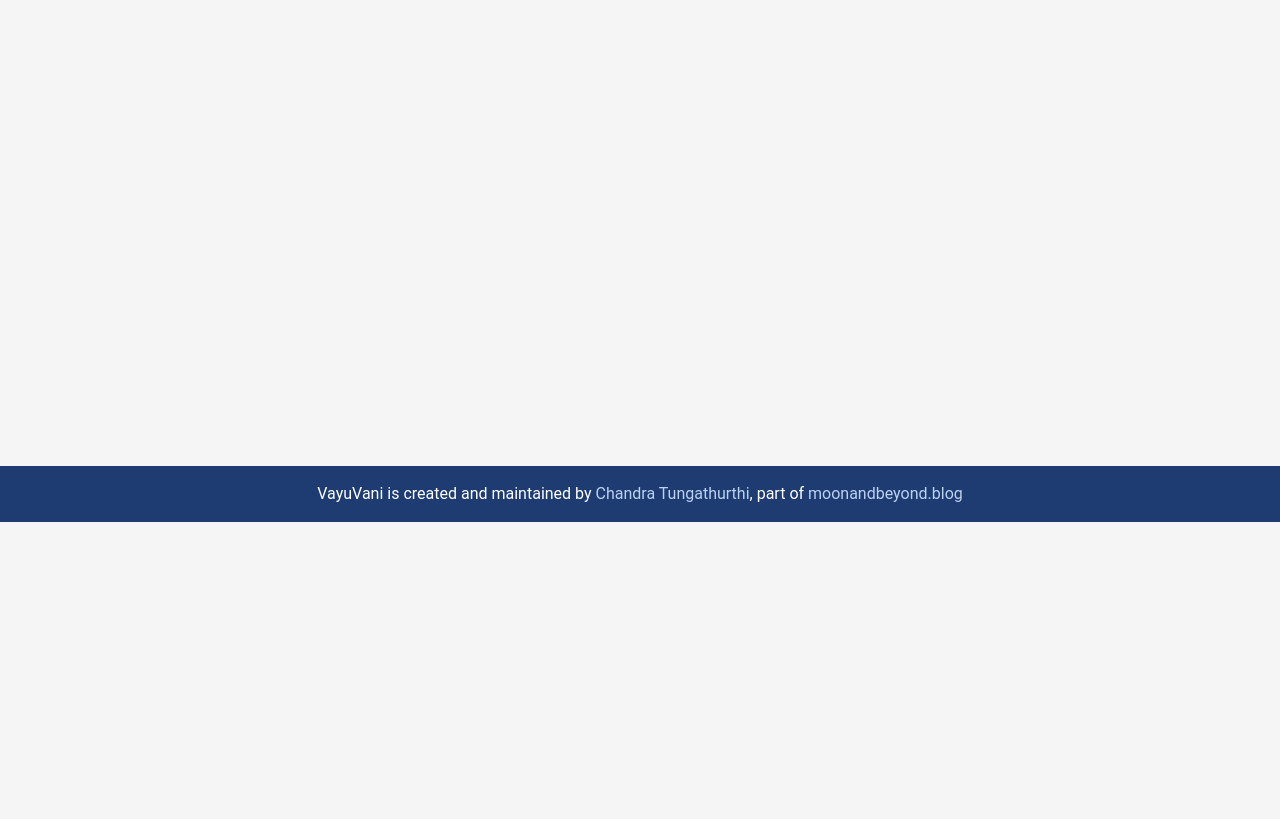
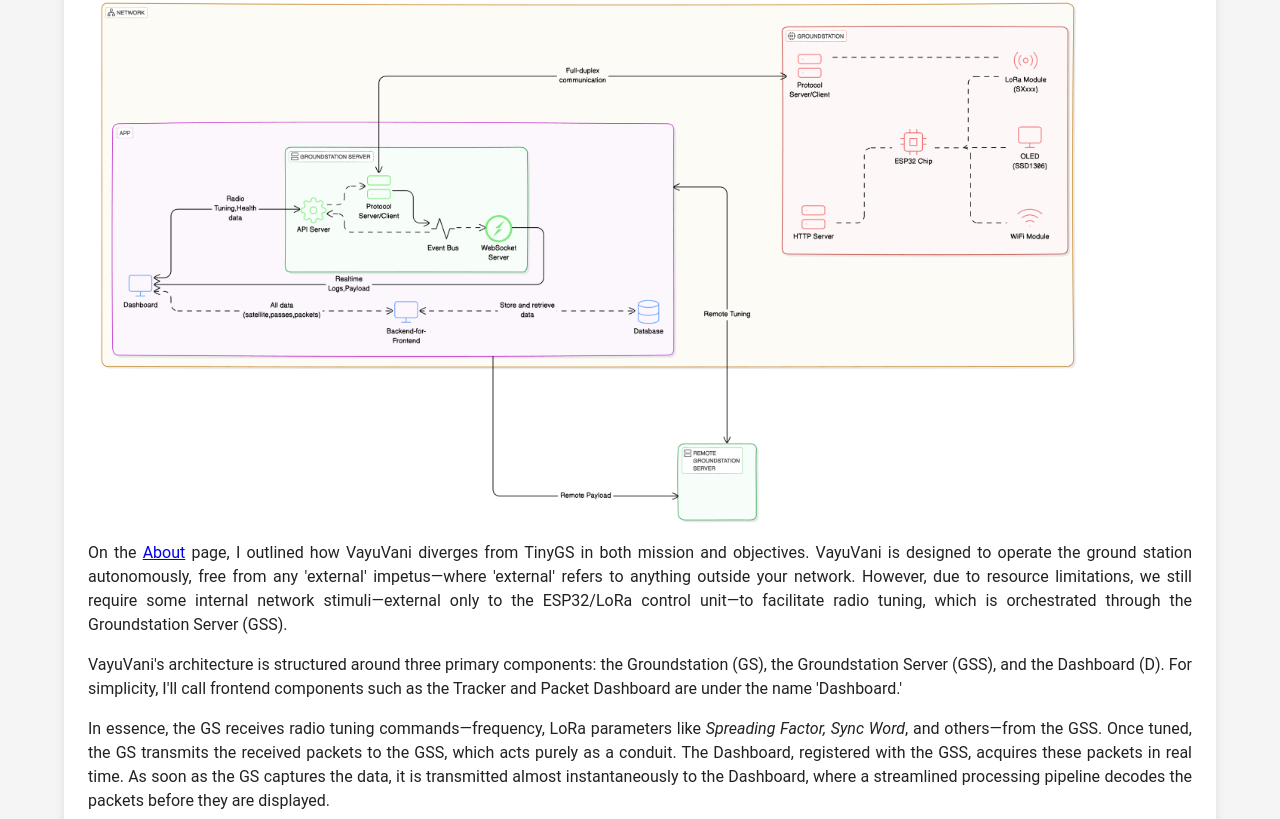
Before and after one commit to vayuvani/website, a React (Vite) app: page /overview in a window 1280 px wide. Shown: the part 278-1097 px from the top of the page. Before the commit the page ends 800 px from the top, so only its background shows below. Built offline with nearby package versions, Linux system fonts and the light colour scheme.

Commit message:
chore: updated docs

```diff
--- a/src/App.jsx
+++ b/src/App.jsx
@@ -7,6 +7,7 @@ import DiscordIcon from '@mui/icons-material/Chat'; // Using Chat icon as a stan
 import VayuVaniTitle from './VayuVaniTitle';
 import Installer from './Installer';
 import About from './About';
+import Overview from "./Overview.jsx";
 
 const theme = createTheme({
   palette: {
@@ -72,7 +73,7 @@ function App() {
             }}>
               <Routes>
                 <Route path="/" element={<About />} />
-                <Route path="/overview" element={<div>Under construction..</div>} />
+                <Route path="/overview" element={<Overview/>} />
                 <Route path="/getting-started" element={<div>Under construction..</div>} />
                 <Route path="/groundstation-map" element={<div>Under construction..</div>} />
                 <Route path="/live-packets" element={<div>Under construction..</div>} />
--- /dev/null
+++ b/src/Overview.jsx
@@ -0,0 +1,124 @@
+import React from 'react';
+
+function Overview() {
+
+  return (
+      <main>
+        <h2>VayuVani: A Self-Sufficient LoRa Groundstation</h2>
+
+        <div className="card-container">
+          <div className="card">
+            <img
+                src={`/vv-hla-v2-notransparent.png`}
+                alt={`VayuVani High-Level Architecture`}
+                width={1000}
+            />
+
+            <p>
+              On the <a href={"/"}>About</a> page, I outlined how VayuVani
+              diverges from TinyGS in both mission and objectives.
+              VayuVani is designed to operate the ground station autonomously,
+              free from any 'external' impetus—where 'external' refers to
+              anything outside your network. However, due to resource
+              limitations, we still require some internal network
+              stimuli—external only to the ESP32/LoRa control unit—to facilitate
+              radio tuning, which is orchestrated through the Groundstation
+              Server (GSS).
+            </p>
+
+            <p>
+              VayuVani's architecture is structured around three primary
+              components: the Groundstation (GS), the Groundstation Server
+              (GSS), and the Dashboard (D). For simplicity, I'll call frontend
+              components such as the Tracker and Packet Dashboard are
+              under the name 'Dashboard.'
+            </p>
+
+            <p>
+              In essence, the GS receives radio tuning commands—frequency, LoRa
+              parameters like <i>Spreading Factor, Sync Word</i>, and
+              others—from the
+              GSS. Once tuned, the GS transmits the received packets to the GSS,
+              which acts purely as a conduit. The Dashboard, registered with the
+              GSS, acquires these packets in real time. As soon as the GS
+              captures the data, it is transmitted almost instantaneously to the
+              Dashboard, where a streamlined processing pipeline decodes the
+              packets before they are displayed.
+            </p>
+
+            <h3>Modular Design by Choice</h3>
+            <p>
+              VayuVani was purposefully designed with a modular architecture,
+              where each component—Groundstation (GS), Groundstation Server
+              (GSS), and Dashboard (D)—operates independently and interacts only
+              through well-defined REST-like APIs. This modularity is a
+              deliberate design choice aimed at maximizing flexibility and
+              scalability, allowing each element of the system to function
+              autonomously while remaining interconnected.
+            </p>
+            <p>
+              By decoupling the system’s components, VayuVani ensures that
+              updates, scaling, or even the replacement of individual parts can
+              occur without impacting the entire system. This modularity becomes
+              particularly advantageous as the system evolves. While the
+              system’s modular nature might initially seem
+              over-engineered, it offers significant benefits. The
+              architecture’s flexibility ensures that the system can
+              adapt to changes, allowing individual
+              modules to be updated or replaced as needed. This approach
+              ensures that VayuVani is capable to accommodate future
+              innovations and growth.
+            </p>
+
+            <p>
+              For example, this modular design allows for the following
+              constellation:
+            </p>
+            <img
+                src={`/vv-const.png`}
+                alt={`VayuVani High-Level Architecture`}
+                width={800}
+            />
+
+            {/*<h4>Groundstation (GS)</h4>*/}
+            {/*<p>*/}
+            {/*  // To be elaborated.*/}
+            {/*</p>*/}
+
+            {/*<h4>Groundstation Server (GSS)</h4>*/}
+            {/*<p>*/}
+            {/*  // To be elaborated.*/}
+            {/*</p>*/}
+
+            {/*<h4>Dashboard (D) and the VayuVani App</h4>*/}
+            {/*<p>*/}
+            {/*  // To be elaborated.*/}
+            {/*</p>*/}
+
+            {/*<h4>Remote Tuning and Future Capabilities</h4>*/}
+            {/*<p>*/}
+            {/*  VayuVani supports the integration and control of remote ground*/}
+            {/*  stations. This capability enables multiple stations to*/}
+            {/*  collaborate, enhancing coverage and communication abilities:*/}
+            {/*</p>*/}
+
+            {/*<ul>*/}
+            {/*  <li><b>Remote Groundstation Server:</b> Remote ground stations can*/}
+            {/*    be integrated into the VayuVani system, allowing remote tuning*/}
+            {/*    and radio control across multiple locations.*/}
+            {/*  </li>*/}
+            {/*</ul>*/}
+
+            {/*<p>*/}
+            {/*  These features are critical to increasing the flexibility and*/}
+            {/*  scalability of the system, enabling users to manage multiple*/}
+            {/*  ground stations from a centralized interface.*/}
+            {/*</p>*/}
+
+          </div>
+        </div>
+      </main>
+  );
+}
+
+export default Overview;
--- a/src/style.css
+++ b/src/style.css
@@ -231,3 +231,26 @@ footer a:hover {
 .showcase-nav.next {
   right: 10px;
 }
+
+/* Overview Section Styling */
+.overview-container {
+  background-color: white;  /* Consistent with card backgrounds */
+  padding: 2rem;  /* Provides comfortable spacing */
+  border-radius: 8px;  /* Matches card border radius */
+  box-shadow: 0 2px 10px rgba(0, 0, 0, 0.1);  /* Add a slight shadow for depth */
+  max-width: 1200px;  /* Keep the width consistent with the rest of the main content */
+  margin: 2rem auto;  /* Center the section and add vertical spacing */
+}
+
+.overview-container h2 {
+  font-size: 2rem;  /* Match heading size for consistency */
+  color: #1e3c72;  /* Maintain heading color */
+  text-align: center;
+  margin-bottom: 1.5rem;  /* Space below the heading */
+}
+
+.overview-container p {
+  text-align: justify;  /* Consistent text alignment */
+  line-height: 1.6;  /* Improve readability */
+  color: #333;  /* Maintain consistent text color */
+}
```
Also changed, not shown: public/vv-hla-v2-notransparent.png (added).
